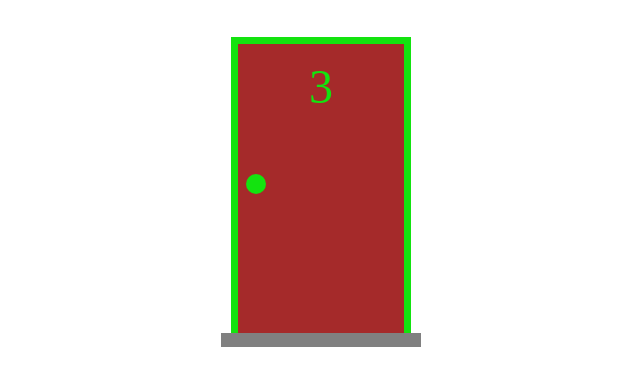
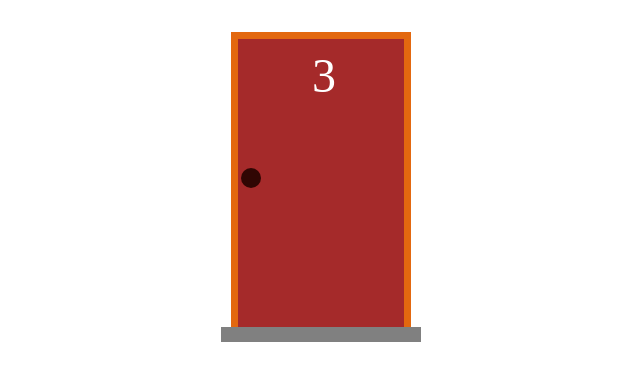
Before and after one commit to Josue-Mendes-Sales-Jr-dev/monty-hall, a Next.js app: page / in a window 1280 px wide. Shown: the top 386 px of the page, without its empty margins (319-959 px from the left). Built offline with nearby package versions, Linux system fonts and the light colour scheme.

Commit message:
add events

```diff
--- a/src/components/porta/index.tsx
+++ b/src/components/porta/index.tsx
@@ -8,14 +8,31 @@ interface IPortaProps{
 export const Porta=(props:IPortaProps)=>{
     const porta=props.value
     const selected= props.value.selecionada? styles.selecionada : ""
+   const abrir=(e:any)=>{
+    e.stopPropagation()
+    props.onChangee(porta.abrir())
+    console.log('click')
+   }
+    const  alternarSelecao=(e: any)=>props.onChangee(porta.alternarSelecao())
 
-    const  alternarSelecao=(e: any)=>props.onChangee(porta.alternarSelecao())
+    const renderiza=()=>{
+        return(
+            <>
+                <div className={styles.box}>
+                <div className={styles.numero}>3</div>
+                <div className={styles.macaneta}  onClick={abrir}></div>
+                </div>
+
+
+            </>
+        )
+    }
+
     return(
         <>
-        <div className={styles.box} >
-            <div className={`${styles.area} ${selected}`} onClick={alternarSelecao}>
-                <div className={styles.numero}>3</div>
-                <div className={styles.macaneta}></div>
+        <div className={styles.area} onClick={alternarSelecao} >
+           <div className={`${styles.estrutura} ${selected}`} >
+            {porta.aberta ? false : renderiza()}
             </div>
             <div className={styles.chao}></div>
         </div>
--- a/src/components/porta/presente.module.css
+++ b/src/components/porta/presente.module.css
@@ -1,26 +1,36 @@
-.box{
+
+.area{
     display: flex;
     flex-direction: column;
     align-items: center;
     justify-content: center;
-    width:200px;
+    display: flex;
+    justify-content: center;
+    box-sizing: border-box;
+    overflow: hidden;
+    width: 200px;
     height: 310px;
-    margin: 5px;
 
 }
-.area{
+.box{
+    width:180px;
+    height: 300px;
+    margin: 5px;
+    background-color: brown;
+    position: absolute;
+
+}
+.estrutura{
+    position: relative;
+    overflow: hidden;
     display: flex;
+    align-items: center;
     justify-content: center;
-    position: relative;
-    padding: 15px;
-    width: 90%;
-    height: 100%;
-    background-color: brown;
     border-top: 7px solid rgb(227, 104, 15);
     border-left: 7px solid rgb(227, 104, 15);
     border-right: 7px solid rgb(227, 104, 15);
-
-
+    width:180px;
+    height: 300px;
 }
 .selecionada{
     border-top: 7px solid rgb(19, 227, 15);
@@ -28,6 +38,9 @@
     border-right: 7px solid rgb(19, 227, 15);
 }
 .numero{
+    position: absolute;
+    top: 15px;
+    left: 45%;
     font-size: 3rem;
     color: white;
 }
@@ -37,16 +50,17 @@
 }
 .selecionada .numero{
     color:rgb(19, 227, 15);
+
 }
 .macaneta{
+
     background-color:  rgb(48, 6, 3);
-    ;
     width: 20px;
     height: 20px;
     border-radius: 10px;
     position: absolute;
     top:45%;
-    left: 8px;
+    left: 10px;
 }
 .macaneta:hover{
     cursor: pointer;
--- a/src/pages/index.tsx
+++ b/src/pages/index.tsx
@@ -1,4 +1,5 @@
 import Head from 'next/head'
+import { useState } from 'react'
 import styles from '../styles/Home.module.css'
 import {Presente} from '../components/presentes'
 import { Porta } from '../components/porta'
@@ -6,12 +7,12 @@ import PortaModel from '../model/porta'
 
 
 export default function Home() {
-  const p1=new PortaModel(1, false, true)
+  const [p1,setP1]=useState(new PortaModel(1))
 
   return (
     <>
       <div className={styles.main}>
-      <Porta value={p1} onChangee={novaPorta => console.log(novaPorta)}/>
+      <Porta value={p1} onChangee={novaPorta => setP1(novaPorta)}/>
       </div>
     </>
   )
```
Also changed, not shown: 1 other file (tests, documents, lock files or other folders).
